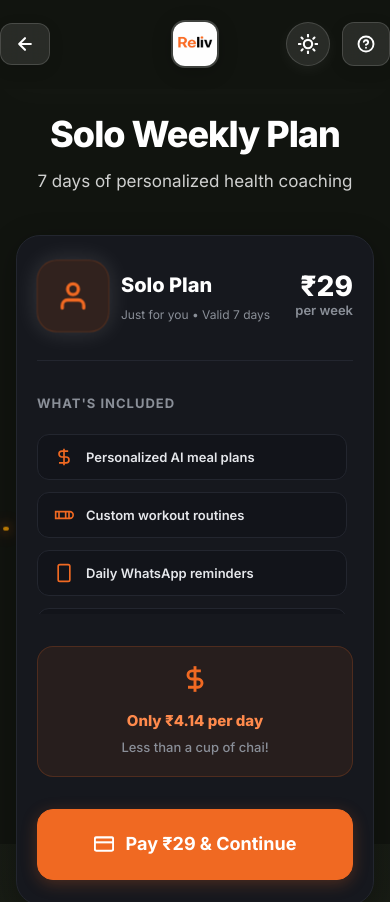
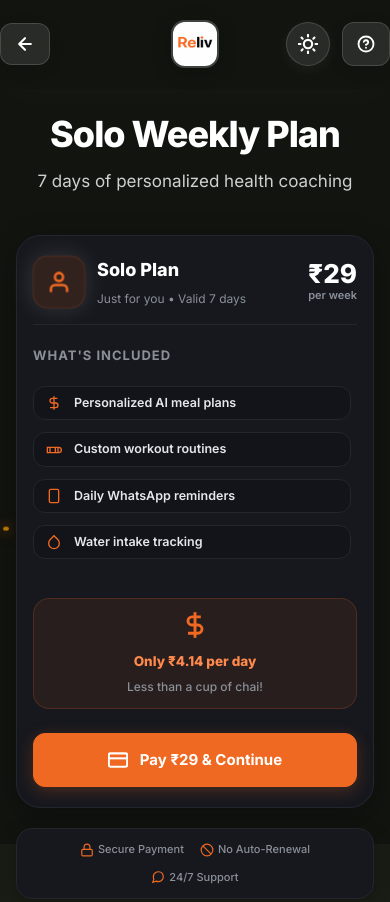
Before and after one commit to rohit-debnath24/Reliv_ai, a React (Vite) app: page /weekly-solo-pay in a window 390 px wide. Shown: the top 902 px of the page. Built offline with nearby package versions, Linux system fonts and the light colour scheme; no server answers.

Commit message:
polished /after /solo pages inside for phone

```diff
--- a/src/pages/ActivationScreen.jsx
+++ b/src/pages/ActivationScreen.jsx
@@ -327,6 +327,96 @@ const CSS = `
     padding: 44px 24px;
   }
 }
+
+@media (max-width: 480px) {
+  .activation-content {
+    padding: 20px 12px;
+  }
+  .activation-card {
+    padding: 24px 16px;
+    border-radius: 24px;
+  }
+  .success-icon-badge {
+    width: 72px;
+    height: 72px;
+    border-radius: 20px;
+    margin-bottom: 20px;
+  }
+  .success-icon-badge svg {
+    width: 36px;
+    height: 36px;
+  }
+  .success-h1 {
+    font-size: 24px;
+    margin-bottom: 8px;
+  }
+  .success-sub {
+    font-size: 13px;
+    line-height: 1.5;
+    margin-bottom: 24px;
+  }
+  .access-code-box {
+    padding: 16px;
+    margin-bottom: 24px;
+    border-radius: 16px;
+  }
+  .access-code-label {
+    font-size: 11px;
+    margin-bottom: 10px;
+  }
+  .access-code-digits {
+    gap: 8px;
+  }
+  .access-digit {
+    width: 40px;
+    height: 52px;
+    border-radius: 8px;
+    font-size: 20px;
+  }
+  .access-code-footer {
+    font-size: 11.5px;
+    margin-top: 12px;
+  }
+  .next-steps-panel {
+    padding: 16px;
+    margin-bottom: 24px;
+    border-radius: 16px;
+  }
+  .next-steps-title {
+    font-size: 14px;
+    margin-bottom: 14px;
+  }
+  .next-step-item {
+    gap: 10px;
+  }
+  .next-step-number {
+    width: 28px;
+    height: 28px;
+    font-size: 12px;
+    border-radius: 8px;
+  }
+  .next-step-text {
+    font-size: 12.5px;
+  }
+  .buttons-group {
+    gap: 10px;
+  }
+  .btn-primary {
+    padding: 14px;
+    font-size: 14px;
+    border-radius: 12px;
+  }
+  .btn-whatsapp {
+    padding: 14px;
+    font-size: 14px;
+    border-radius: 12px;
+  }
+  .btn-secondary {
+    padding: 12px;
+    font-size: 13.5px;
+    border-radius: 12px;
+  }
+}
 `;
 
 export default function ActivationScreen() {
--- a/src/pages/CategoryScreen.jsx
+++ b/src/pages/CategoryScreen.jsx
@@ -207,10 +207,7 @@ export default function CategoryScreen() {
       >
         <div style={{ maxWidth: 700, margin: '0 auto' }}>
         {/* Categories Grid */}
-        <div style={{
-          display: 'grid',
-          gridTemplateColumns: 'repeat(2, 1fr)',
-          gap: 20,
+        <div className="category-grid" style={{
           marginBottom: 40,
         }}>
           {categories.map((c, index) => (
@@ -219,6 +216,7 @@ export default function CategoryScreen() {
               onClick={() => setSelected(c.id)}
               onMouseEnter={() => setHovered(c.id)}
               onMouseLeave={() => setHovered(null)}
+              className="category-card"
               style={{
                 background: isDark
                   ? (selected === c.id
@@ -261,7 +259,7 @@ export default function CategoryScreen() {
             >
               {/* Hero Badge */}
               {c.hero && (
-                <div style={{
+                <div className="category-card-badge" style={{
                   position: 'absolute',
                   top: -12,
                   right: '50%',
@@ -302,7 +300,7 @@ export default function CategoryScreen() {
               )}
 
               {/* Icon */}
-              <div style={{
+              <div className="category-card-icon-box" style={{
                 width: c.isHeroTraining ? 80 : 70,
                 height: c.isHeroTraining ? 80 : 70,
                 background: isDark ? `rgba(255, 255, 255, 0.05)` : `linear-gradient(135deg, ${c.color}15 0%, ${c.color}25 100%)`,
@@ -321,7 +319,7 @@ export default function CategoryScreen() {
               </div>
 
               {/* Title */}
-              <h3 style={{
+              <h3 className="category-card-title" style={{
                 fontSize: c.isHeroTraining ? 20 : 17,
                 fontWeight: 700,
                 color: selected === c.id ? c.color : (isDark ? '#FFF' : '#111'),
@@ -331,7 +329,7 @@ export default function CategoryScreen() {
               </h3>
 
               {/* Description */}
-              <p style={{
+              <p className="category-card-desc" style={{
                 fontSize: 13,
                 color: isDark ? 'rgba(255, 255, 255, 0.7)' : '#666',
                 lineHeight: 1.4,
@@ -366,6 +364,7 @@ export default function CategoryScreen() {
             <button
               onClick={handleContinue}
               disabled={!selected}
+              className="category-btn"
               style={{
                 width: '100%',
                 background: selected
@@ -391,6 +390,50 @@ export default function CategoryScreen() {
           );
         })()}
       </div>
+
+      <style>{`
+        .category-grid {
+          display: grid;
+          grid-template-columns: repeat(2, 1fr);
+          gap: 20px;
+        }
+
+        @media (max-width: 600px) {
+          .category-grid {
+            grid-template-columns: 1fr;
+            gap: 14px;
+          }
+          .category-card {
+            padding: 18px 20px !important;
+          }
+          .category-card-icon-box {
+            width: 56px !important;
+            height: 56px !important;
+            border-radius: 16px !important;
+            margin-bottom: 12px !important;
+          }
+          .category-card-icon-box svg {
+            width: 24px !important;
+            height: 24px !important;
+          }
+          .category-card-title {
+            font-size: 16px !important;
+            margin-bottom: 4px !important;
+          }
+          .category-card-desc {
+            font-size: 12.5px !important;
+          }
+          .category-card-badge {
+            padding: 4px 12px !important;
+            font-size: 10px !important;
+          }
+          .category-btn {
+            padding: 15px !important;
+            font-size: 15px !important;
+            border-radius: 12px !important;
+          }
+        }
+      `}</style>
     </Layout>
     </>
   );
--- a/src/pages/MealFreqScreen.jsx
+++ b/src/pages/MealFreqScreen.jsx
@@ -280,6 +280,61 @@ const CSS = `
 .mealfreq-btn.enabled:active {
   transform: scale(0.98);
 }
+
+@media (max-width: 480px) {
+  .mealfreq-card {
+    padding: 16px 18px;
+    border-radius: 16px;
+  }
+  .mealfreq-card-header {
+    margin-bottom: 12px;
+  }
+  .mealfreq-title {
+    font-size: 17px;
+  }
+  .mealfreq-desc {
+    font-size: 12.5px;
+  }
+  .mealfreq-checkbox {
+    width: 20px;
+    height: 20px;
+    border-width: 2px;
+  }
+  .mealfreq-checkbox svg {
+    width: 10px;
+    height: 10px;
+  }
+  .mealfreq-badge-row {
+    gap: 6px;
+  }
+  .mealfreq-badge {
+    font-size: 10.5px;
+    padding: 4px 10px;
+    border-radius: 8px;
+  }
+  .mealfreq-badge svg {
+    width: 11px;
+    height: 11px;
+    margin-right: 4px;
+  }
+  .whatsapp-banner {
+    padding: 12px 14px;
+    gap: 10px;
+    margin-bottom: 20px;
+    border-radius: 12px;
+  }
+  .whatsapp-banner-icon {
+    font-size: 18px;
+  }
+  .whatsapp-banner-text {
+    font-size: 12px;
+  }
+  .mealfreq-btn {
+    padding: 14px;
+    font-size: 15px;
+    border-radius: 12px;
+  }
+}
 `;
 
 export default function MealFreqScreen() {
--- a/src/pages/MealTimesScreen.jsx
+++ b/src/pages/MealTimesScreen.jsx
@@ -269,6 +269,57 @@ const CSS = `
 .confirm-btn:active {
   transform: scale(0.98);
 }
+
+@media (max-width: 480px) {
+  .mealtimes-card {
+    padding: 12px 14px;
+    border-radius: 16px;
+  }
+  .mealtimes-card-left {
+    gap: 12px;
+  }
+  .mealtimes-icon-box {
+    width: 40px;
+    height: 40px;
+    border-radius: 10px;
+  }
+  .mealtimes-icon-box svg {
+    width: 20px;
+    height: 20px;
+  }
+  .mealtimes-card-label {
+    font-size: 14px;
+  }
+  .mealtimes-card-sub {
+    font-size: 11.5px;
+  }
+  .mealtimes-input {
+    width: 96px;
+    padding: 8px 10px;
+    font-size: 14px;
+    border-radius: 10px;
+  }
+  .water-banner {
+    padding: 12px 16px;
+    gap: 12px;
+    margin-bottom: 20px;
+    border-radius: 14px;
+  }
+  .water-banner-icon {
+    font-size: 22px;
+  }
+  .water-banner-title {
+    font-size: 13.5px;
+  }
+  .water-banner-sub {
+    font-size: 12px;
+  }
+  .confirm-btn {
+    padding: 14px;
+    font-size: 15px;
+    border-radius: 12px;
+  }
+}
 `;
 
 export default function MealTimesScreen() {
--- a/src/pages/SummaryScreen.jsx
+++ b/src/pages/SummaryScreen.jsx
@@ -295,6 +295,81 @@ const CSS = `
   .included-grid{grid-template-columns: 1fr;}
   .trust-badges{gap: 14px;}
 }
+
+@media (max-width: 480px) {
+  .summary-card {
+    padding: 20px 16px;
+    border-radius: 20px;
+  }
+  .summary-header {
+    gap: 12px;
+    padding-bottom: 16px;
+    margin-bottom: 16px;
+  }
+  .summary-icon-wrapper {
+    width: 48px;
+    height: 48px;
+    border-radius: 14px;
+    font-size: 22px;
+  }
+  .summary-plan-title {
+    font-size: 18px;
+  }
+  .summary-plan-sub {
+    font-size: 12px;
+  }
+  .summary-plan-price {
+    font-size: 22px;
+  }
+  .summary-plan-price-period {
+    font-size: 11px;
+  }
+  .summary-details-list {
+    gap: 8px;
+    margin-bottom: 20px;
+  }
+  .summary-details-item {
+    padding: 10px 14px;
+    border-radius: 12px;
+  }
+  .summary-details-label {
+    font-size: 12.5px;
+  }
+  .summary-details-value {
+    font-size: 13px;
+  }
+  .included-banner {
+    padding: 14px 16px;
+    border-radius: 14px;
+    margin-bottom: 20px;
+  }
+  .included-title {
+    font-size: 13.5px;
+    margin-bottom: 10px;
+  }
+  .included-text {
+    font-size: 12px;
+  }
+  .included-check {
+    font-size: 12px;
+  }
+  .included-grid {
+    gap: 8px;
+  }
+  .activate-btn {
+    padding: 14px;
+    font-size: 15px;
+    border-radius: 12px;
+  }
+  .trust-badges {
+    gap: 10px 16px;
+    margin-top: 4px;
+  }
+  .trust-item {
+    font-size: 11px;
+    gap: 4px;
+  }
+}
 `;
 
 export default function SummaryScreen() {
--- a/src/pages/WeeklySoloPayScreen.jsx
+++ b/src/pages/WeeklySoloPayScreen.jsx
@@ -52,46 +52,30 @@ export default function WeeklySoloPayScreen() {
       <div style={{ maxWidth: 560, margin: '0 auto' }}>
         <div className="checkout-card">
           {/* Header */}
-          <div style={{
-            display: 'flex',
-            alignItems: 'center',
-            gap: 'clamp(12px, 3vw, 20px)',
-            marginBottom: 32,
-            paddingBottom: 28,
+          <div className="checkout-header-row" style={{
             borderBottom: `1px solid ${isDark ? '#23262F' : '#E5E7EB'}`,
           }}>
-            <div style={{
-              width: 72,
-              height: 72,
+            <div className="checkout-header-icon" style={{
               background: isDark ? 'rgba(240, 105, 34, 0.12)' : 'rgba(240, 105, 34, 0.08)',
-              borderRadius: 20,
-              display: 'flex',
-              alignItems: 'center',
-              justifyContent: 'center',
-              color: '#F06922',
               border: `1px solid ${isDark ? 'rgba(240, 105, 34, 0.2)' : 'rgba(240, 105, 34, 0.15)'}`,
-              animation: 'pulseGlow 3s ease-in-out infinite',
             }}>
               <svg width="32" height="32" viewBox="0 0 24 24" fill="none" stroke="currentColor" strokeWidth="2.5" strokeLinecap="round" strokeLinejoin="round"><path d="M20 21v-2a4 4 0 0 0-4-4H8a4 4 0 0 0-4 4v2"/><circle cx="12" cy="7" r="4"/></svg>
             </div>
             <div style={{ flex: 1 }}>
-              <h2 style={{ fontSize: 'clamp(20px, 5vw, 24px)', fontWeight: 800, color: isDark ? '#FFFFFF' : '#111827', marginBottom: 4 }}>
+              <h2 className="checkout-header-title" style={{ color: isDark ? '#FFFFFF' : '#111827' }}>
                 Solo Plan
               </h2>
-              <p style={{ fontSize: 'clamp(12px, 3vw, 14px)', color: isDark ? '#8A8F98' : '#6B7280' }}>
+              <p className="checkout-header-sub" style={{ color: isDark ? '#8A8F98' : '#6B7280' }}>
                 Just for you • Valid 7 days
               </p>
             </div>
             <div style={{ textAlign: 'right' }}>
-              <div style={{
-                fontSize: 'clamp(28px, 6vw, 36px)',
-                fontWeight: 800,
+              <div className="checkout-header-price" style={{
                 color: isDark ? '#FFFFFF' : '#111827',
-                lineHeight: 1,
               }}>
                 ₹29
               </div>
-              <div style={{ fontSize: 13, color: isDark ? '#8A8F98' : '#6B7280', fontWeight: 600 }}>
+              <div className="checkout-header-price-sub" style={{ color: isDark ? '#8A8F98' : '#6B7280' }}>
                 per week
               </div>
             </div>
@@ -212,6 +196,44 @@ export default function WeeklySoloPayScreen() {
           box-shadow: ${isDark ? '0 12px 40px rgba(0, 0, 0, 0.4)' : '0 12px 40px rgba(0, 0, 0, 0.08)'};
         }
 
+        .checkout-header-row {
+          display: flex;
+          align-items: center;
+          gap: 20px;
+          margin-bottom: 32px;
+          padding-bottom: 28px;
+        }
+        .checkout-header-icon {
+          width: 72px;
+          height: 72px;
+          border-radius: 20px;
+          display: flex;
+          align-items: center;
+          justify-content: center;
+          color: #F06922;
+          animation: pulseGlow 3s ease-in-out infinite;
+          flex-shrink: 0;
+        }
+        .checkout-header-title {
+          font-size: 24px;
+          font-weight: 800;
+          margin-top: 0;
+          margin-bottom: 4px;
+        }
+        .checkout-header-sub {
+          font-size: 14px;
+          margin: 0;
+        }
+        .checkout-header-price {
+          font-size: 36px;
+          font-weight: 800;
+          line-height: 1;
+        }
+        .checkout-header-price-sub {
+          font-size: 13px;
+          font-weight: 600;
+        }
+
         .features-scroll-box {
           width: 100%;
           display: grid;
@@ -327,6 +349,80 @@ export default function WeeklySoloPayScreen() {
           }
         }
 
+        @media (max-width: 480px) {
+          .checkout-card {
+            padding: 20px 16px;
+            margin-bottom: 20px;
+          }
+          .checkout-header-row {
+            gap: 12px;
+            margin-bottom: 20px;
+            padding-bottom: 16px;
+          }
+          .checkout-header-icon {
+            width: 52px;
+            height: 52px;
+            border-radius: 14px;
+          }
+          .checkout-header-icon svg {
+            width: 24px;
+            height: 24px;
+          }
+          .checkout-header-title {
+            font-size: 18px;
+          }
+          .checkout-header-sub {
+            font-size: 12px;
+          }
+          .checkout-header-price {
+            font-size: 26px;
+          }
+          .checkout-header-price-sub {
+            font-size: 11px;
+          }
+          .feature-item {
+            padding: 8px 12px;
+          }
+          .feature-item span {
+            font-size: 12.5px !important;
+          }
+          .feature-item svg {
+            width: 16px;
+            height: 16px;
+          }
+          .value-prop-box {
+            padding: 12px 14px;
+            gap: 12px;
+            margin-bottom: 24px;
+          }
+          .value-prop-box p {
+            font-size: 12px !important;
+          }
+          .value-prop-box p:first-of-type {
+            font-size: 13.5px !important;
+          }
+          .pay-btn {
+            padding: 14px 20px;
+            font-size: 15px;
+            border-radius: 12px;
+          }
+          .trust-box {
+            flex-direction: row !important;
+            flex-wrap: wrap;
+            justify-content: center;
+            gap: 10px 16px !important;
+            padding: 12px 14px;
+          }
+          .trust-box > div {
+            font-size: 11px !important;
+            gap: 4px !important;
+          }
+          .trust-box svg {
+            width: 14px;
+            height: 14px;
+          }
+        }
+
         @keyframes spin {
           from { transform: rotate(0deg); }
           to { transform: rotate(360deg); }
```
